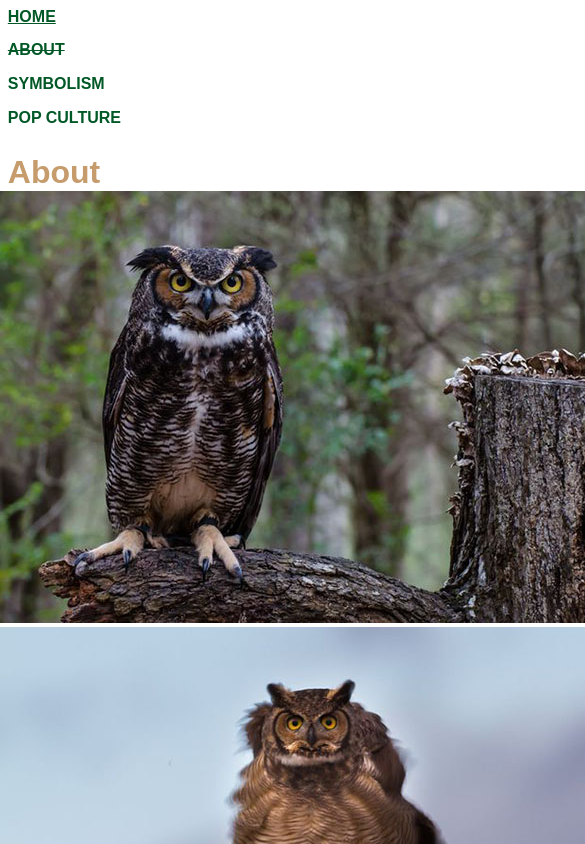
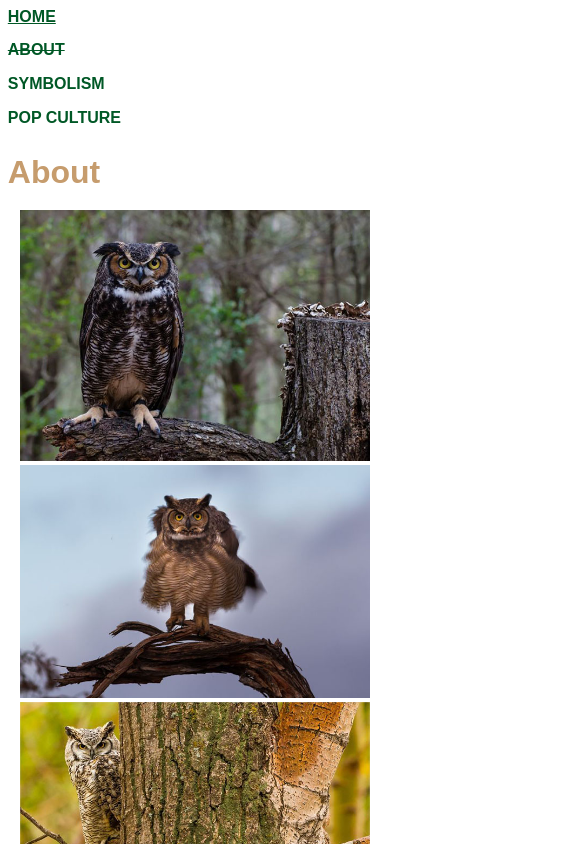
Before and after one commit to smb19961978/project3_Wall_Bryana, a plain HTML site: page about.html in a window 390 px wide. Shown: the top 844 px of the page, 585 px wide, since content can reach past the window. Drawn offline with Linux system fonts and the light colour scheme.

Commit message:
added media query at 350 px

```diff
--- a/styles.css
+++ b/styles.css
@@ -72,7 +72,7 @@
 
 }
 
-figure{
+figure img{
     width: 100%
 
 
@@ -101,6 +101,7 @@
     color: #c69c6d;
     padding-top: 5%;
     padding-left: 2%;
+    padding-bottom: 5%;
 }
 
 h2{
@@ -123,6 +124,10 @@
 
 }
 
+img .image{
+    max-width: 350px;
+}
+
 
 .middle {
   transition: .5s ease;
@@ -141,6 +146,7 @@
 
 .overlay:hover .image {
   opacity: 0.3;
+
 }
 
 .overlay:hover .middle {
@@ -157,6 +163,12 @@
 .current{
     text-decoration: line-through;
 
+}
+
+@media (min-width:350px){
+    img{
+        max-width: 350px;
+    }
 }
 
 
@@ -258,6 +270,7 @@
   display: block;
   padding-left: 2%;
   margin: auto;
+
 }
 
 .middle {
```
